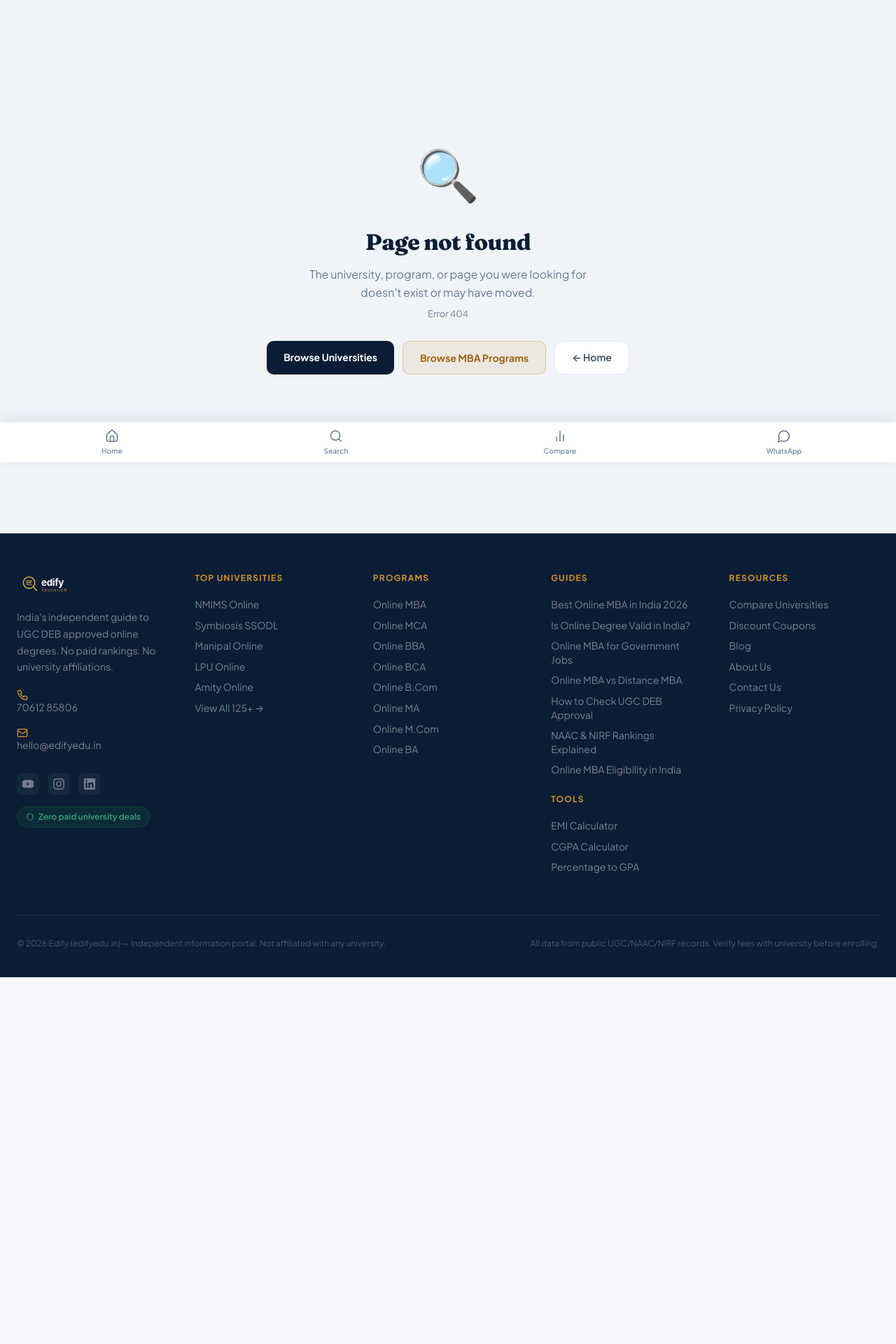
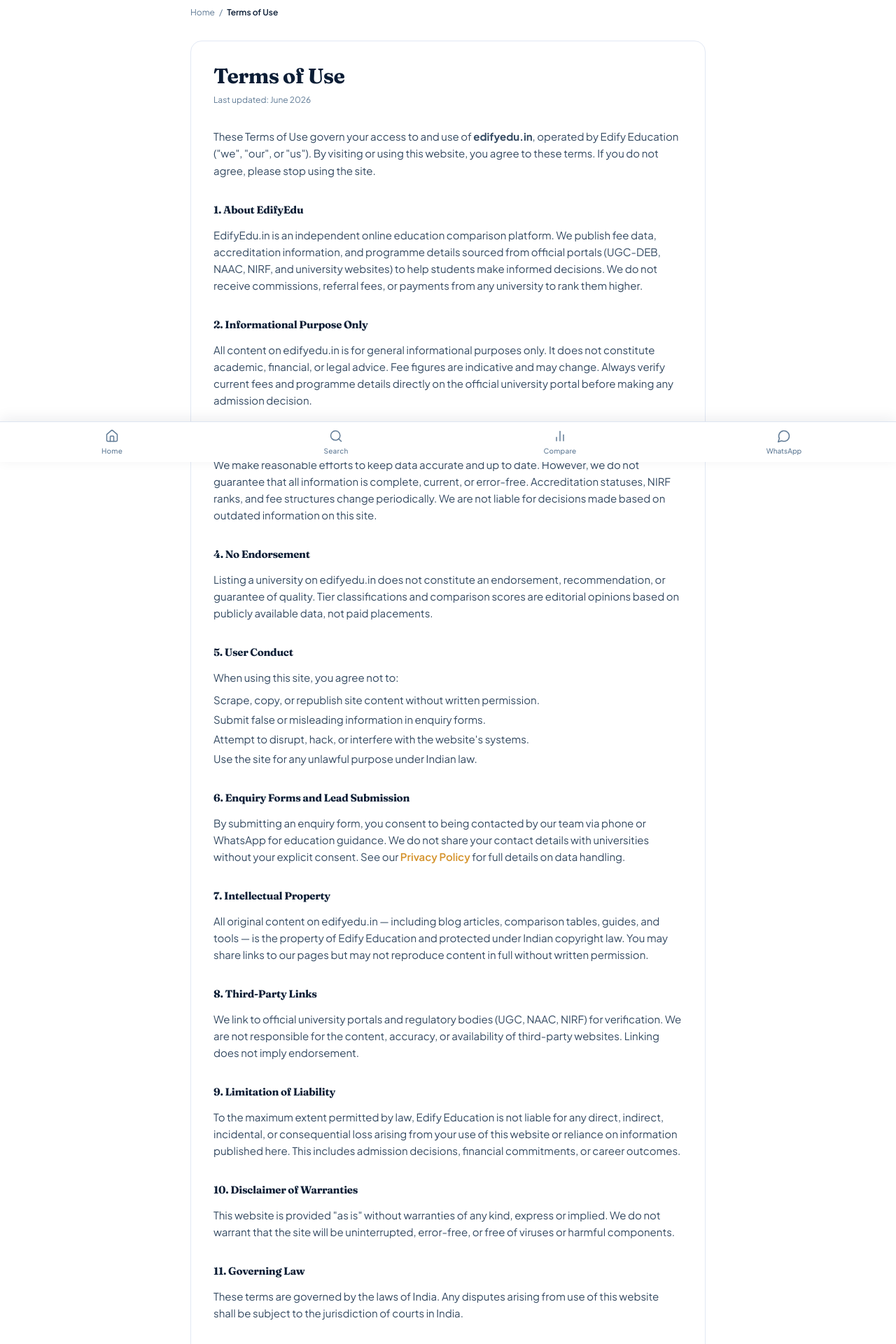
Before and after one commit to careedify-sys/edify-edu, a Next.js app: page /terms in a window 1280 px wide. Before the commit this address had no page. Shown: the part 140-2060 px from the top of the page at 70% size. Before the commit the page ends 1536 px from the top, so only its background shows below. Built offline with nearby package versions, Linux system fonts and the light colour scheme.

Commit message:
feat: add Terms of Use page at /terms with footer and sitemap links

```diff
--- a/app/sitemap.ts
+++ b/app/sitemap.ts
@@ -77,7 +77,7 @@
   if (path === '/coupons')
     return { priority: 0.85, freq: 'weekly' }
 
-  if (path === '/about' || path === '/contact' || path === '/privacy-policy')
+  if (path === '/about' || path === '/contact' || path === '/privacy-policy' || path === '/terms')
     return { priority: 0.50, freq: 'yearly' }
 
   // /programs/{prog}  (exactly 2 segments) — 100% indexed, keep high
--- /dev/null
+++ b/app/terms/page.tsx
@@ -0,0 +1,108 @@
+import type { Metadata } from 'next'
+import Link from 'next/link'
+
+export const metadata: Metadata = {
+  title: { absolute: 'Terms of Use — Edify | edifyedu.in' },
+  description: 'Terms of Use for EdifyEdu.in — the rules governing your use of India\'s independent online university comparison platform.',
+  alternates: { canonical: 'https://edifyedu.in/terms' },
+  robots: { index: true, follow: true },
+}
+
+export default function TermsPage() {
+  const lastUpdated = 'June 2026'
+
+  return (
+    <div className="min-h-screen bg-surface">
+      <div className="max-w-3xl mx-auto px-4 py-12">
+        {/* Breadcrumb */}
+        <div className="flex items-center gap-1.5 text-xs text-ink-3 mb-8">
+          <Link href="/" className="hover:text-navy">Home</Link>
+          <span>/</span>
+          <span className="text-navy font-semibold">Terms of Use</span>
+        </div>
+
+        <div className="bg-white rounded-2xl border border-border p-8 prose prose-sm max-w-none">
+          <h1 className="font-display text-3xl font-bold text-navy mb-2">Terms of Use</h1>
+          <p className="text-xs text-ink-3 mb-8">Last updated: {lastUpdated}</p>
+
+          <p className="text-ink-2 leading-relaxed">
+            These Terms of Use govern your access to and use of <strong>edifyedu.in</strong>, operated by Edify Education ("we", "our", or "us"). By visiting or using this website, you agree to these terms. If you do not agree, please stop using the site.
+          </p>
+
+          <h2 className="font-bold text-navy mt-8 mb-3">1. About EdifyEdu</h2>
+          <p className="text-ink-2">
+            EdifyEdu.in is an independent online education comparison platform. We publish fee data, accreditation information, and programme details sourced from official portals (UGC-DEB, NAAC, NIRF, and university websites) to help students make informed decisions. We do not receive commissions, referral fees, or payments from any university to rank them higher.
+          </p>
+
+          <h2 className="font-bold text-navy mt-8 mb-3">2. Informational Purpose Only</h2>
+          <p className="text-ink-2">
+            All content on edifyedu.in is for general informational purposes only. It does not constitute academic, financial, or legal advice. Fee figures are indicative and may change. Always verify current fees and programme details directly on the official university portal before making any admission decision.
+          </p>
+
+          <h2 className="font-bold text-navy mt-8 mb-3">3. Accuracy of Information</h2>
+          <p className="text-ink-2">
+            We make reasonable efforts to keep data accurate and up to date. However, we do not guarantee that all information is complete, current, or error-free. Accreditation statuses, NIRF ranks, and fee structures change periodically. We are not liable for decisions made based on outdated information on this site.
+          </p>
+
+          <h2 className="font-bold text-navy mt-8 mb-3">4. No Endorsement</h2>
+          <p className="text-ink-2">
+            Listing a university on edifyedu.in does not constitute an endorsement, recommendation, or guarantee of quality. Tier classifications and comparison scores are editorial opinions based on publicly available data, not paid placements.
+          </p>
+
+          <h2 className="font-bold text-navy mt-8 mb-3">5. User Conduct</h2>
+          <p className="text-ink-2 mb-2">When using this site, you agree not to:</p>
+          <ul className="text-ink-2 space-y-1">
+            <li>Scrape, copy, or republish site content without written permission.</li>
+            <li>Submit false or misleading information in enquiry forms.</li>
+            <li>Attempt to disrupt, hack, or interfere with the website's systems.</li>
+            <li>Use the site for any unlawful purpose under Indian law.</li>
+          </ul>
+
+          <h2 className="font-bold text-navy mt-8 mb-3">6. Enquiry Forms and Lead Submission</h2>
+          <p className="text-ink-2">
+            By submitting an enquiry form, you consent to being contacted by our team via phone or WhatsApp for education guidance. We do not share your contact details with universities without your explicit consent. See our <Link href="/privacy-policy" className="text-amber font-semibold">Privacy Policy</Link> for full details on data handling.
+          </p>
+
+          <h2 className="font-bold text-navy mt-8 mb-3">7. Intellectual Property</h2>
+          <p className="text-ink-2">
+            All original content on edifyedu.in — including blog articles, comparison tables, guides, and tools — is the property of Edify Education and protected under Indian copyright law. You may share links to our pages but may not reproduce content in full without written permission.
+          </p>
+
+          <h2 className="font-bold text-navy mt-8 mb-3">8. Third-Party Links</h2>
+          <p className="text-ink-2">
+            We link to official university portals and regulatory bodies (UGC, NAAC, NIRF) for verification. We are not responsible for the content, accuracy, or availability of third-party websites. Linking does not imply endorsement.
+          </p>
+
+          <h2 className="font-bold text-navy mt-8 mb-3">9. Limitation of Liability</h2>
+          <p className="text-ink-2">
+            To the maximum extent permitted by law, Edify Education is not liable for any direct, indirect, incidental, or consequential loss arising from your use of this website or reliance on information published here. This includes admission decisions, financial commitments, or career outcomes.
+          </p>
+
+          <h2 className="font-bold text-navy mt-8 mb-3">10. Disclaimer of Warranties</h2>
+          <p className="text-ink-2">
+            This website is provided "as is" without warranties of any kind, express or implied. We do not warrant that the site will be uninterrupted, error-free, or free of viruses or harmful components.
+          </p>
+
+          <h2 className="font-bold text-navy mt-8 mb-3">11. Governing Law</h2>
+          <p className="text-ink-2">
+            These terms are governed by the laws of India. Any disputes arising from use of this website shall be subject to the jurisdiction of courts in India.
+          </p>
+
+          <h2 className="font-bold text-navy mt-8 mb-3">12. Changes to These Terms</h2>
+          <p className="text-ink-2">
+            We may update these terms at any time. The "Last updated" date above reflects the most recent version. Continued use of the site after changes constitutes acceptance of the revised terms.
+          </p>
+
+          <h2 className="font-bold text-navy mt-8 mb-3">13. Contact</h2>
+          <p className="text-ink-2">
+            For any questions about these terms, contact us at:<br />
+            <strong>Edify Education</strong><br />
+            Email: <a href="mailto:hello@edifyedu.in" className="text-amber font-semibold">hello@edifyedu.in</a><br />
+            Phone: +91 70612 85806<br />
+            Website: <Link href="/contact" className="text-amber font-semibold">edifyedu.in/contact</Link>
+          </p>
+        </div>
+      </div>
+    </div>
+  )
+}
--- a/components/Footer.tsx
+++ b/components/Footer.tsx
@@ -128,6 +128,7 @@
               { label:'About Us',              href:'/about' },
               { label:'Contact Us',            href:'/contact' },
               { label:'Privacy Policy',        href:'/privacy-policy' },
+              { label:'Terms of Use',          href:'/terms' },
             ].map(l => (
               <Link key={l.label} href={l.href} className="footer-link">{l.label}</Link>
             ))}
```
